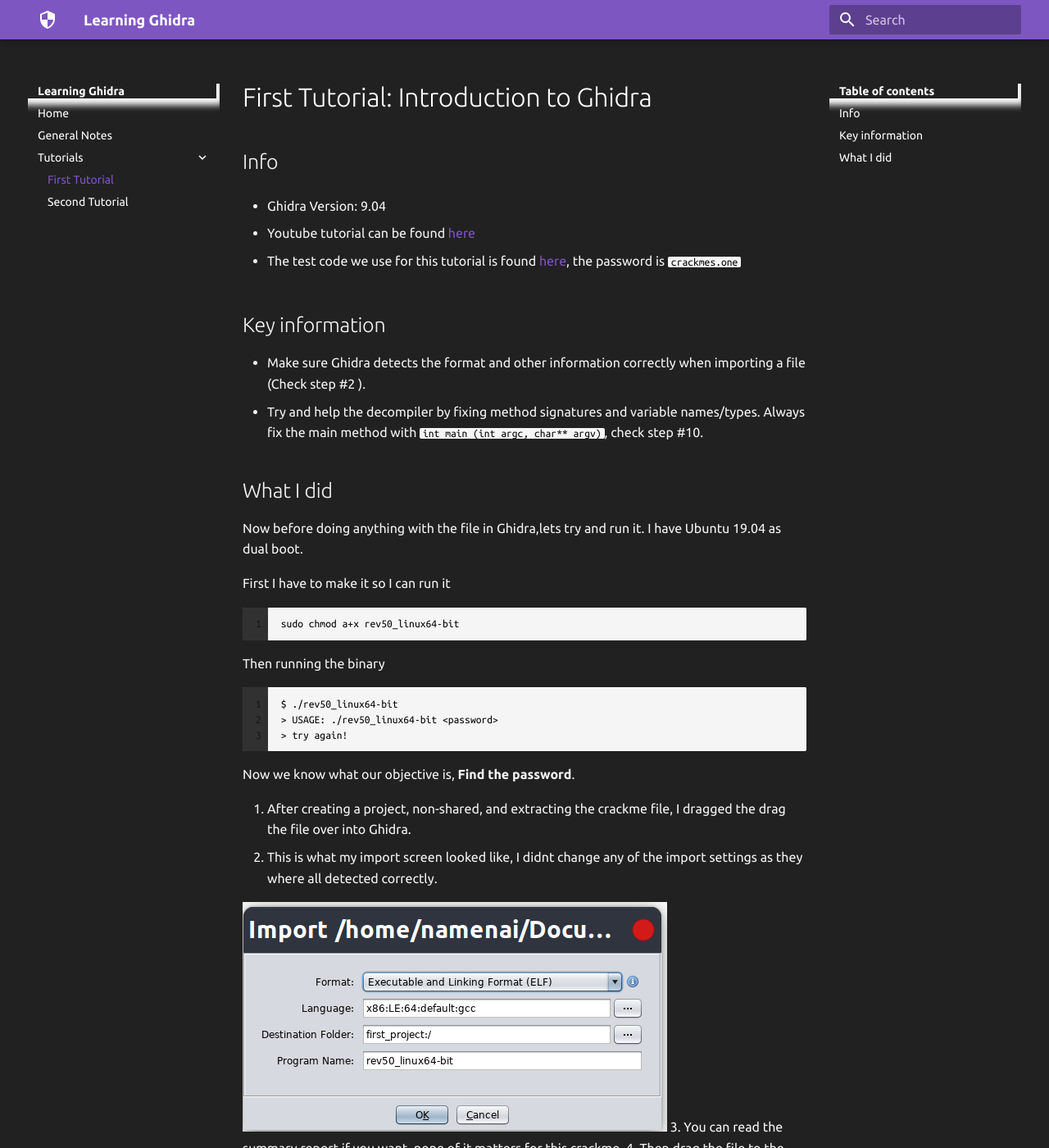
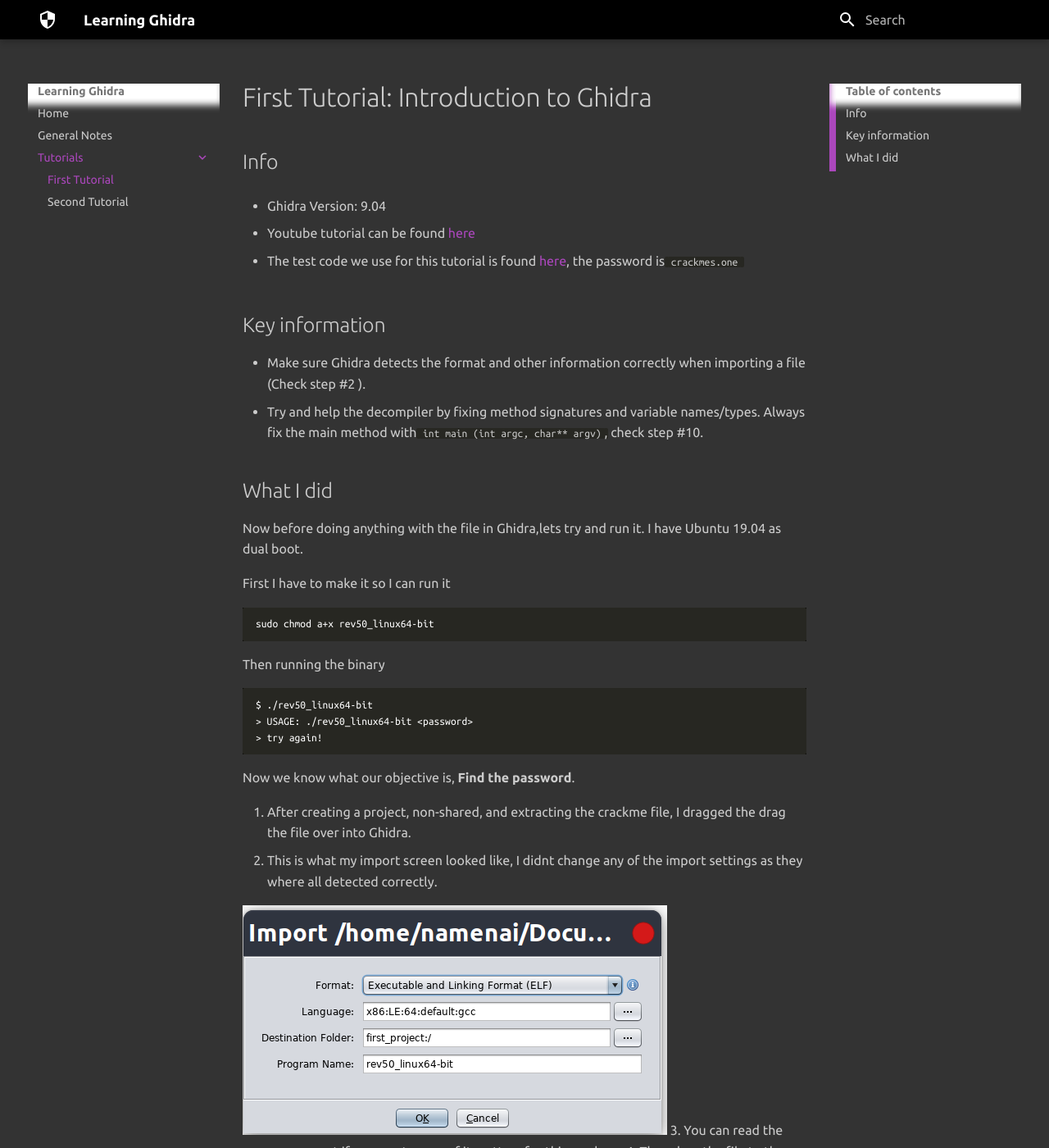
Before and after one commit to ShahNafis/learning-ghidra, an MkDocs documentation site: the page built from docs/tutorials/first-tutorial/first-tutorial.md, in a window 1280 px wide and 1400 px high. Shown: the whole window at 82% size. Built offline with MkDocs 1.6.1 and Material for MkDocs 9.7.7, drawn with Linux system fonts in a browser that asks for light colours; some of the changed text lies outside the part shown.

Commit message:
switched to a different dark theme

```diff
--- /dev/null
+++ b/docs/stylesheets/extra.css
@@ -0,0 +1,116 @@
+@media only screen and (max-width: 76.1875em) {
+    .md-nav {
+        background-color: #000;
+    }
+}
+
+.md-header {
+    background-color: #000;
+}
+
+.md-container {
+    background-color: #333;
+}
+
+.md-typeset .footnote {
+    color: #ccc;
+}
+
+body {
+    color: #ccc;
+}
+
+.md-typeset pre {
+    background-color: #000;
+}
+
+.md-typeset code {
+    color: #ccc;
+    box-shadow: 0.29412em 0 0 #272722, -0.29412em 0 0 #272722;
+    background-color: #272722;
+}
+
+.md-nav__link[data-md-state=blur] {
+    color: rgba(230, 230, 230, 0.54);
+}
+
+.md-typeset h1 {
+    color: #ccc;
+}
+
+.md-typeset a,
+md-nav__link,
+md-nav__link:hover {
+    color: #ab47bc;
+}
+
+a footnote-ref::before {
+    border-color: #ab47bc;
+}
+
+a footnote-ref::before {
+    color: #ab47bc;
+}
+
+.md-nav__item--active>.md-nav__link,
+.md-nav__link:active {
+    color: #ab47bc;
+}
+
+.md-nav--secondary {
+    border-left: 0.4rem solid #ab47bc;
+}
+
+.md-nav__link:focus,
+.md-nav__link:hover {
+    color: #ab47bc;
+}
+
+.md-typeset hr {
+    border-bottom: 0.1rem dotted #666;
+}
+
+.md-footer-copyright {
+    color: #666;
+}
+
+.md-typeset blockquote {
+    padding-left: 1.2rem;
+    border-left: 0.4rem solid rgba(230, 230, 230, 0.26);
+    color: rgba(230, 230, 230, 0.54);
+}
+
+.md-typeset .codehilite code,
+.md-typeset .codehilite pre,
+.md-typeset .highlight code,
+.md-typeset .highlight pre {
+    color: #fff;
+}
+
+.md-clipboard:before {
+    transition: color 0.25s, opacity 0.25s;
+    transition-property: color, opacity;
+    transition-duration: 0.25s, 0.25s;
+    transition-timing-function: ease, ease;
+    transition-delay: 0s, 0s;
+    color: rgba(240, 240, 240, 0.07);
+    content: "\E14D";
+}
+
+.md-typeset .superfences-tabs {
+    background-color: #272722;
+}
+
+div.superfences-content pre {
+    border-top: 1px solid #333;
+}
+
+@media only screen and (max-width: 76.1875em) {
+    html .md-nav--primary .md-nav__title--site {
+        background-color: #000;
+    }
+    html .md-nav--primary .md-nav__title~.md-nav__list {
+        background: linear-gradient(180deg, #000 10%, rgba(0, 0, 0, 0)), linear-gradient(180deg, rgba(0, 0, 0, 0.26), rgba(0, 0, 0, 0.07) 35%, transparent 60%);
+        background-color: #333;
+    }
+}
--- /dev/null
+++ b/docs/stylesheets/extra.scss
@@ -0,0 +1,119 @@
+$link_color: #ab47bc;
+$background_color1: #333;
+$background_color2: #272722;
+@media only screen and (max-width: 76.1875em) {
+    .md-nav {
+        background-color: #000;
+    }
+}
+
+.md-header {
+    background-color: #000;
+}
+
+.md-container {
+    background-color: $background_color1;
+}
+
+.md-typeset .footnote {
+    color: #ccc;
+}
+
+body {
+    color: #ccc;
+}
+
+.md-typeset pre {
+    background-color: #000;
+}
+
+.md-typeset code {
+    color: #ccc;
+    box-shadow: 0.29412em 0 0 $background_color2, -0.29412em 0 0 $background_color2;
+    background-color: $background_color2;
+}
+
+.md-nav__link[data-md-state=blur] {
+    color: rgba(230, 230, 230, .54);
+}
+
+.md-typeset h1 {
+    color: #ccc;
+}
+
+.md-typeset a,
+md-nav__link,
+md-nav__link:hover {
+    color: $link_color;
+}
+
+a footnote-ref::before {
+    border-color: $link_color;
+}
+
+a footnote-ref::before {
+    color: $link_color;
+}
+
+.md-nav__item--active>.md-nav__link,
+.md-nav__link:active {
+    color: $link_color;
+}
+
+.md-nav--secondary {
+    border-left: .4rem solid $link_color;
+}
+
+.md-nav__link:focus,
+.md-nav__link:hover {
+    color: $link_color;
+}
+
+.md-typeset hr {
+    border-bottom: .1rem dotted #666;
+}
+
+.md-footer-copyright {
+    color: #666;
+}
+
+.md-typeset blockquote {
+    padding-left: 1.2rem;
+    border-left: .4rem solid rgba(230, 230, 230, .26);
+    color: rgba(230, 230, 230, .54);
+}
+
+.md-typeset .codehilite code,
+.md-typeset .codehilite pre,
+.md-typeset .highlight code,
+.md-typeset .highlight pre {
+    color: #fff;
+}
+
+.md-clipboard:before {
+    transition: color .25s, opacity .25s;
+    transition-property: color, opacity;
+    transition-duration: 0.25s, 0.25s;
+    transition-timing-function: ease, ease;
+    transition-delay: 0s, 0s;
+    color: rgba(240, 240, 240, .07);
+    content: "\E14D";
+}
+
+.md-typeset .superfences-tabs {
+    background-color: $background_color2;
+}
+
+div.superfences-content pre {
+    border-top: 1px solid $background_color1;
+}
+
+@media only screen and (max-width: 76.1875em) {
+    html .md-nav--primary .md-nav__title--site {
+        background-color: #000;
+    }
+    html .md-nav--primary .md-nav__title~.md-nav__list {
+        background: linear-gradient(180deg, #000 10%, hsla(0, 0%, 0%, 0)), linear-gradient(180deg, rgba(0, 0, 0, .26), rgba(0, 0, 0, .07) 35%, transparent 60%);
+        background-color: $background_color1;
+    }
+}
--- a/mkdocs.yml
+++ b/mkdocs.yml
@@ -21,9 +21,15 @@
     accent: 'purple'
 
 markdown_extensions:
+  - admonition
   - codehilite:
-      linenums: true
+      guess_lang: False
+      use_pygments: True
+      noclasses: True
+      pygments_style: monokai
+
 
 extra_css:
-  - stylesheets/dark_theme.css
-  - stylesheets/codehilite.css
+  - stylesheets/extra.css
+  # - stylesheets/dark_theme.css
+  # - stylesheets/codehilite.css
```
Also changed, not shown: 1 other file.
